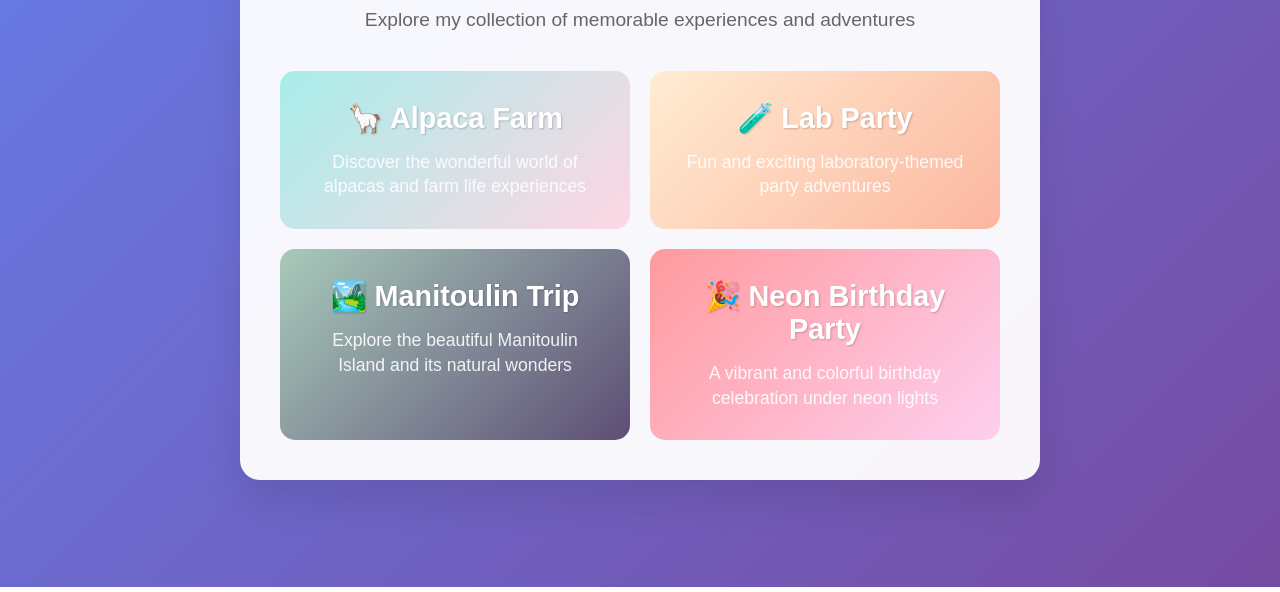
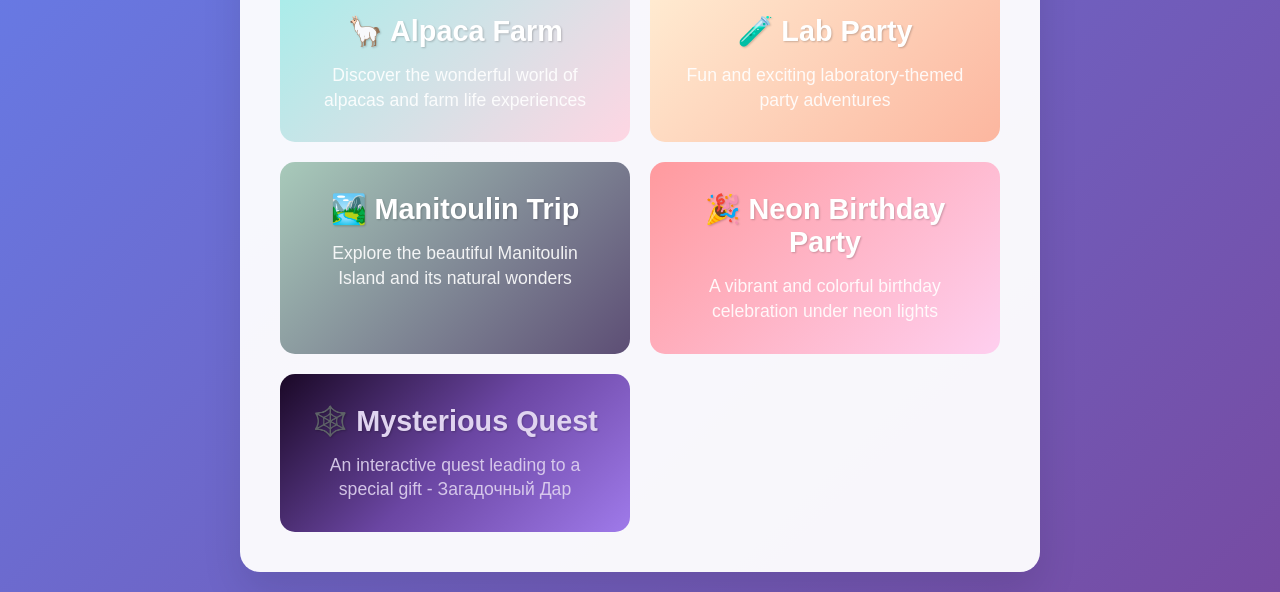
Before and after one commit to rinat-akhmetov/north-ca, a plain HTML site: page index.html in a window 1280 px wide. Shown: the part 213-805 px from the top of the page. Drawn offline with Linux system fonts and the light colour scheme.

Commit message:
Update index.html

```diff
--- a/index.html
+++ b/index.html
@@ -85,6 +85,11 @@
         background: linear-gradient(135deg, #ff9a9e 0%, #fecfef 100%);
       }
 
+      .nav-card.quest {
+        background: linear-gradient(135deg, #1a0826 0%, #6b46a3 50%, #9f7aea 100%);
+        color: #e0d4f0;
+      }
+
       .nav-card h2 {
         font-size: 1.8em;
         margin-bottom: 15px;
@@ -161,6 +166,11 @@
           <h2>🎉 Neon Birthday Party</h2>
           <p>A vibrant and colorful birthday celebration under neon lights</p>
         </a>
+
+        <a href="hb.html" class="nav-card quest">
+          <h2>🕸️ Mysterious Quest</h2>
+          <p>An interactive quest leading to a special gift - Загадочный Дар</p>
+        </a>
       </div>
     </div>
   </body>
```
